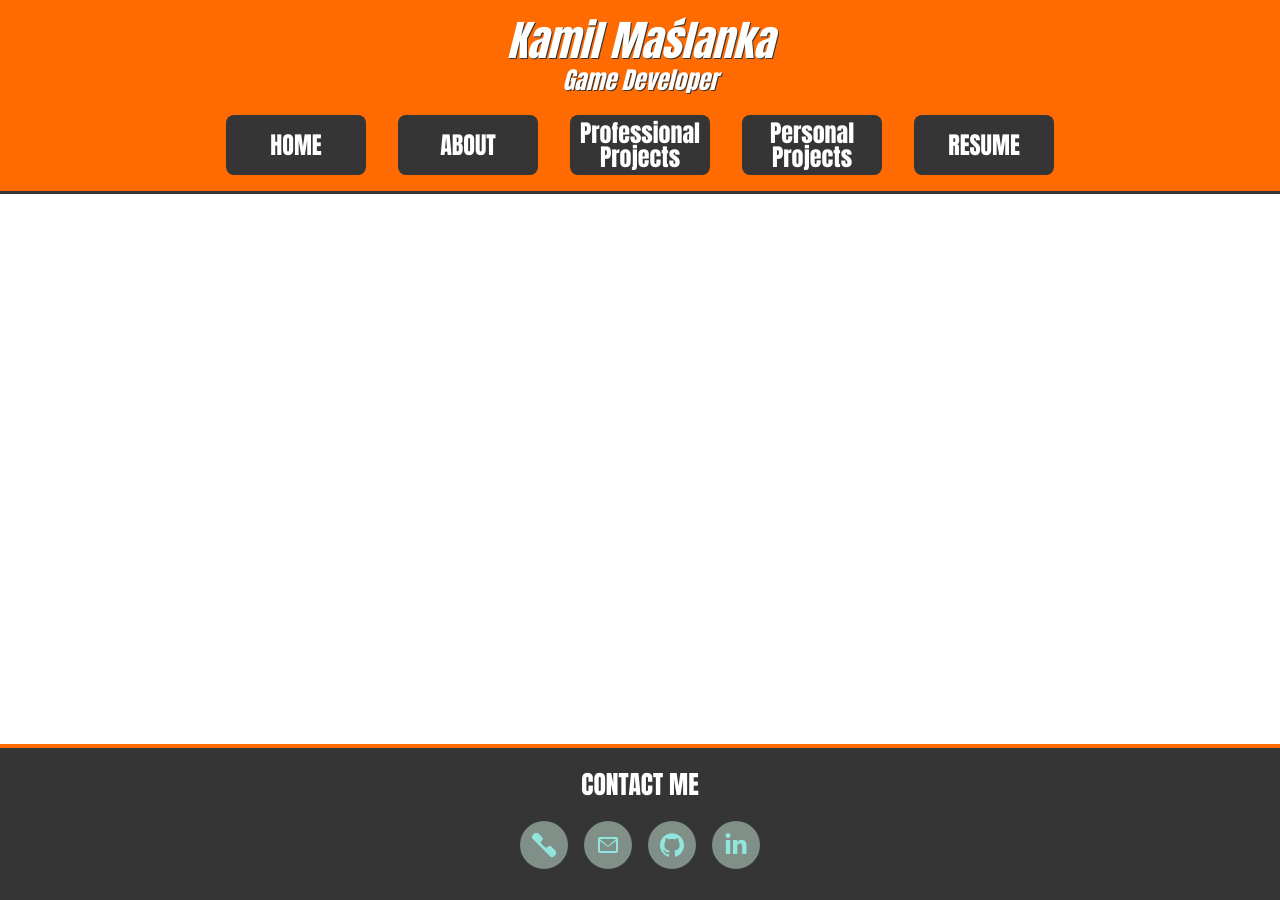
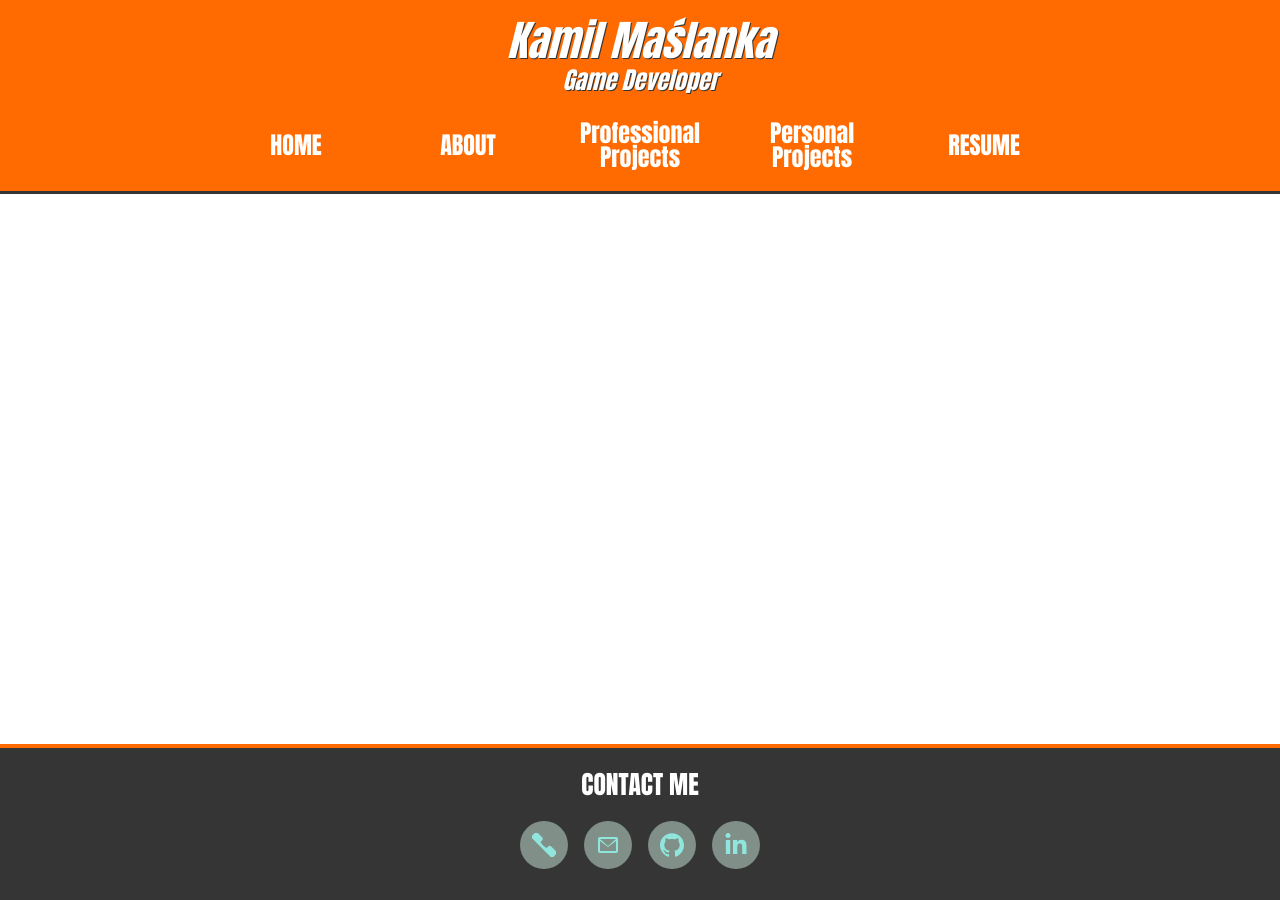
Before and after one commit to juna8001/juna8001.github.io, a Jekyll site: the page built from pages/personal.md, in a window 1280 px wide. Built offline with Jekyll 4.4.1, drawn with Linux system fonts in a browser that asks for light colours.

Commit message:
style improvements

```diff
--- a/assets/colors.css
+++ b/assets/colors.css
@@ -18,7 +18,7 @@
     --footer-bg: var(--content-color);
     --footer-text: var(--main-color);
 
-    --main-color-hover: #dadada;
+    --main-color-hover: #c4c4c4;
     --content-color-hover: #5a5a5a;
     --acent-color-hover: #ff944d;
 
--- a/assets/header.css
+++ b/assets/header.css
@@ -47,7 +47,7 @@
     height: 60px;
     padding: 0px;
     color: var(--header-text);
-    background: var(--content-color);
+    /* background: var(--content-color); */
     border-radius: 8px;
 
     font-family: var(--reckoner);
```
